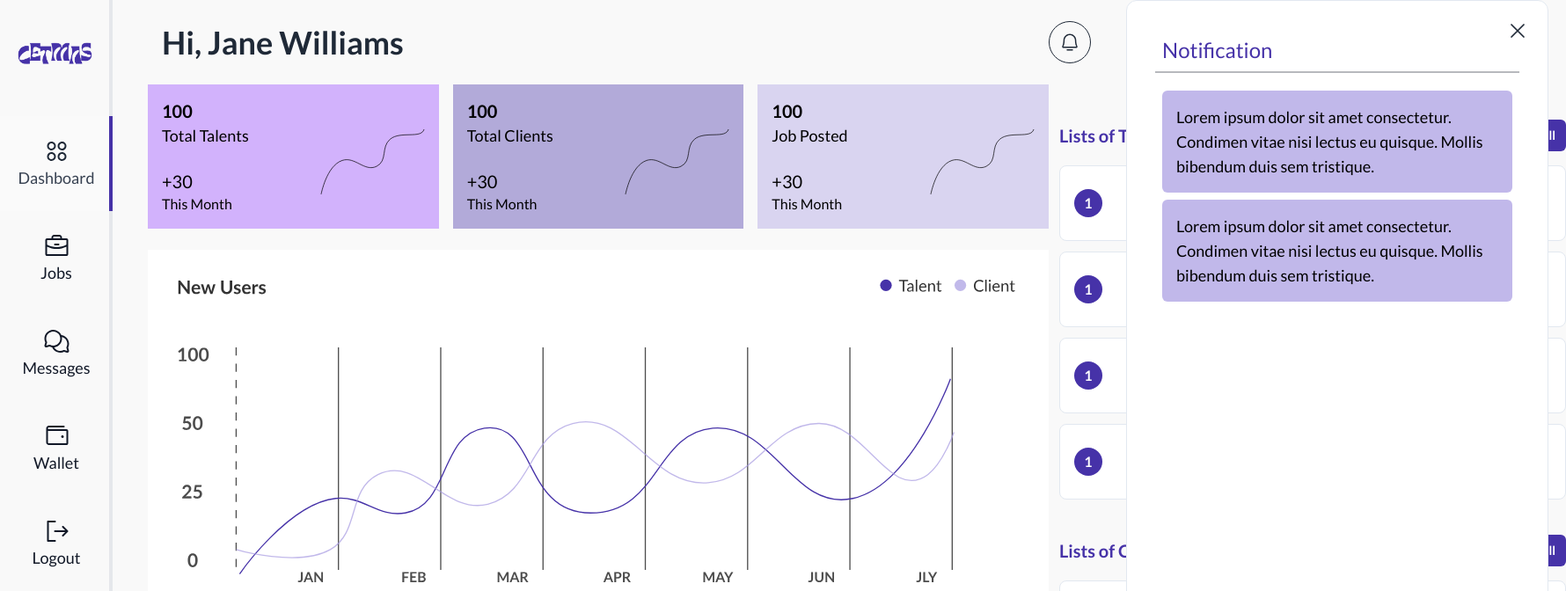
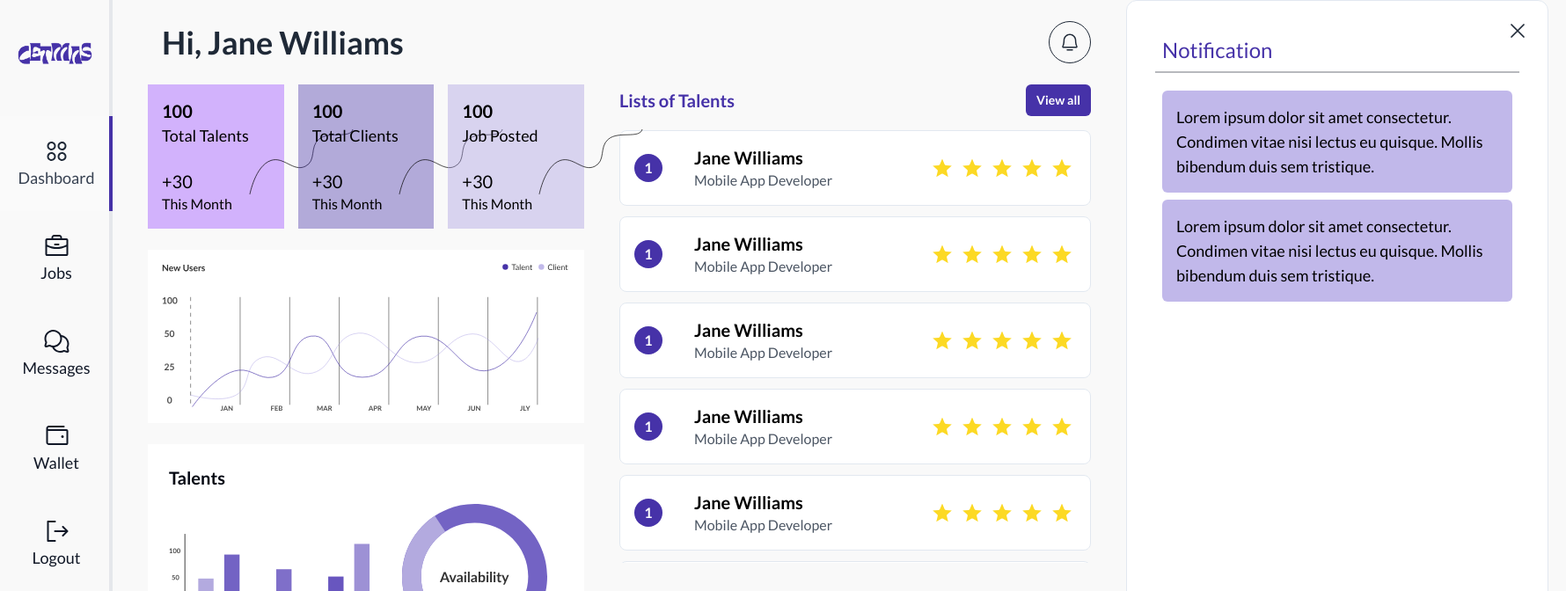
Before and after one commit to springboot20/CETMAS-LANDING-PAGE, a React (Vite) app: page /admin/dashboard in a window 1280 px wide. Shown: the top 672 px of the page at 88% size, 1780 px wide, since content can reach past the window. Built offline with nearby package versions, Linux system fonts and the light colour scheme; a web font is replaced by a local one.

Commit message:
dashboard layout modified

```diff
--- a/src/pages/dashboard/admin/AdminDashboard.tsx
+++ b/src/pages/dashboard/admin/AdminDashboard.tsx
@@ -7,8 +7,8 @@ const AdminDashBoard: React.FC = () => {
 const navigate = useNavigate()
 
   return (
-    <section className="mt-24 px-4 xl:px-10 relative z-10 w-full flex lg:justify-between flex-col xl:flex-row xl:gap-3 items-stretch h-screen flex-shrink-0">
-      <div className="space-y-6 flex-shrink-0 max-w-5xl w-full">
+    <section className="mt-24 px-4 xl:px-10 relative z-10 w-full flex xl:justify-between flex-col xl:flex-row xl:gap-10 items-stretch h-screen flex-shrink-0">
+      <div className="space-y-6 flex-shrink-0 w-full xl:right-[36rem] xl:w-[calc(100%-36rem)] left-0 relative">
         <div className="grid grid-cols-1 md:grid-cols-2 lg:grid-cols-3 gap-4">
           <Card className={"bg-[#9747FF66]"} title={"total talents"} count={30} />
 
@@ -131,7 +131,7 @@ const navigate = useNavigate()
                   height="174"
                   viewBox="0 0 326 174"
                   fill="none"
-                  className="w-64 sm:w-auto"
+                  className="w-64 sm:w-full"
                   xmlns="http://www.w3.org/2000/svg"
                 >
                   <path d="M24 0V150.5H325.5" stroke="black" />
@@ -238,8 +238,8 @@ const navigate = useNavigate()
         </div>
       </div>
 
-      <div className="w-full flex-shrink-0 mt-10 space-y-10 xl:max-w-xl">
-        <div className="space-y-4">
+      <div className="w-full mt-10 space-y-10 xl:max-w-xl xl:mt-0">
+        <div className="space-y-4 h-auto xl:overflow-y-auto xl:max-h-[34rem]">
           <header className="flex items-center justify-between">
             <h1 className="text-base sm:text-xl font-semibold text-[#4632A8]">Lists of Talents</h1>
             <button
@@ -252,6 +252,54 @@ const navigate = useNavigate()
           </header>
 
           <ul className="space-y-3">
+            <li className="p-4 border-[0.8px] flex-col xs:flex-row bg-white flex items-center justify-between rounded-lg">
+              <div className="flex items-center gap-9">
+                <span className="flex items-center justify-center text-white rounded-full text-base font-semibold h-8 w-8 bg-[#4632A8]">
+                  1
+                </span>
+
+                <div className="flex flex-col">
+                  <span className="text-base sm:text-xl font-bold capitalize leading-none">
+                    jane williams
+                  </span>
+                  <span className="text-base capitalize text-gray-600 font-medium">
+                    mobile app developer
+                  </span>
+                </div>
+              </div>
+
+              <div className="flex items-center gap-0.5">
+                <StarIcon className="fill-[#FCD924] h-6 sm:h-8 stroke-white" />
+                <StarIcon className="fill-[#FCD924] h-6 sm:h-8 stroke-white" />
+                <StarIcon className="fill-[#FCD924] h-6 sm:h-8 stroke-white" />
+                <StarIcon className="fill-[#FCD924] h-6 sm:h-8 stroke-white" />
+                <StarIcon className="fill-[#FCD924] h-6 sm:h-8 stroke-white" />
+              </div>
+            </li>
+            <li className="p-4 border-[0.8px] flex-col xs:flex-row bg-white flex items-center justify-between rounded-lg">
+              <div className="flex items-center gap-9">
+                <span className="flex items-center justify-center text-white rounded-full text-base font-semibold h-8 w-8 bg-[#4632A8]">
+                  1
+                </span>
+
+                <div className="flex flex-col">
+                  <span className="text-base sm:text-xl font-bold capitalize leading-none">
+                    jane williams
+                  </span>
+                  <span className="text-base capitalize text-gray-600 font-medium">
+                    mobile app developer
+                  </span>
+                </div>
+              </div>
+
+              <div className="flex items-center gap-0.5">
+                <StarIcon className="fill-[#FCD924] h-6 sm:h-8 stroke-white" />
+                <StarIcon className="fill-[#FCD924] h-6 sm:h-8 stroke-white" />
+                <StarIcon className="fill-[#FCD924] h-6 sm:h-8 stroke-white" />
+                <StarIcon className="fill-[#FCD924] h-6 sm:h-8 stroke-white" />
+                <StarIcon className="fill-[#FCD924] h-6 sm:h-8 stroke-white" />
+              </div>
+            </li>
             <li className="p-4 border-[0.8px] flex-col xs:flex-row bg-white flex items-center justify-between rounded-lg">
               <div className="flex items-center gap-9">
                 <span className="flex items-center justify-center text-white rounded-full text-base font-semibold h-8 w-8 bg-[#4632A8]">
@@ -351,7 +399,7 @@ const navigate = useNavigate()
           </ul>
         </div>
 
-        <div className="space-y-4">
+        <div className="space-y-4 h-auto xl:overflow-y-auto xl:max-h-[34rem]">
           <header className="flex items-center justify-between">
             <h1 className="text-base sm:text-xl font-semibold text-[#4632A8]">Lists of Clients</h1>
             <button
```
